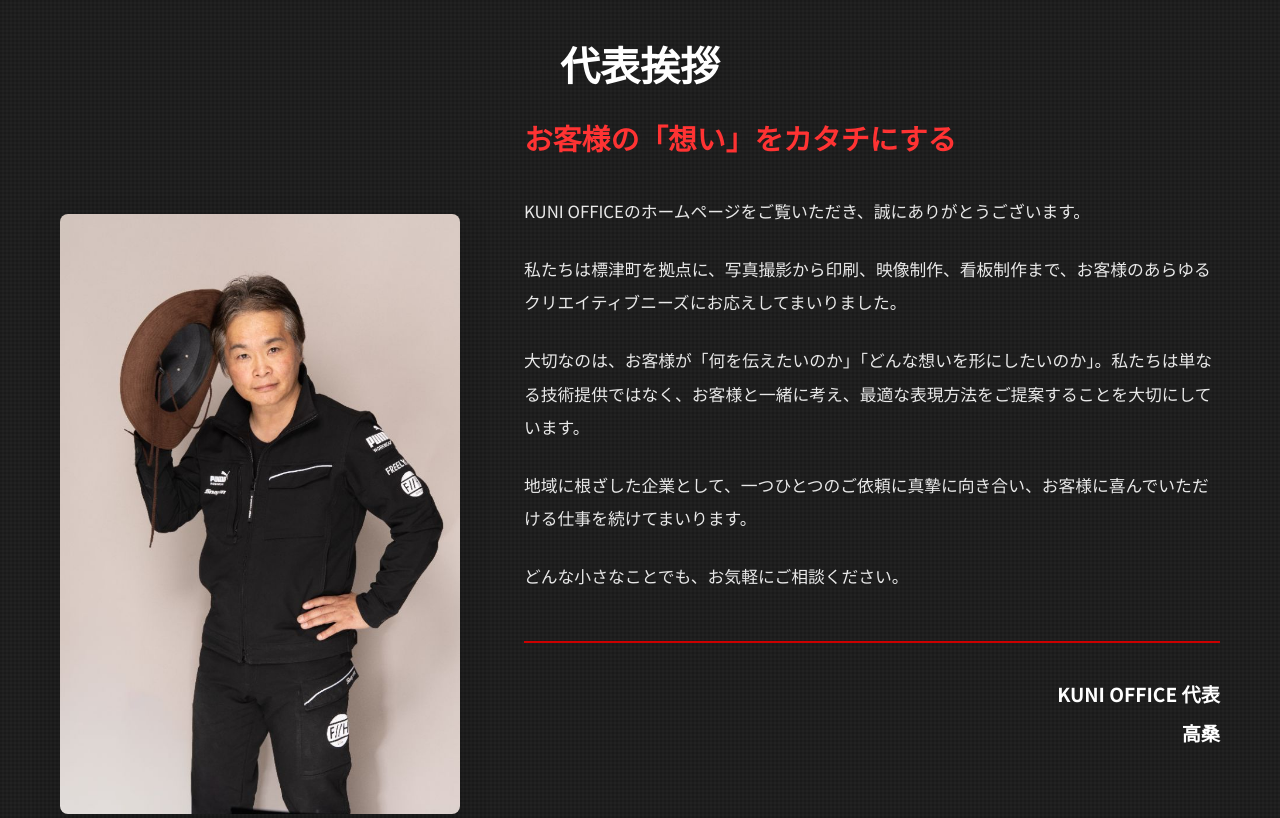
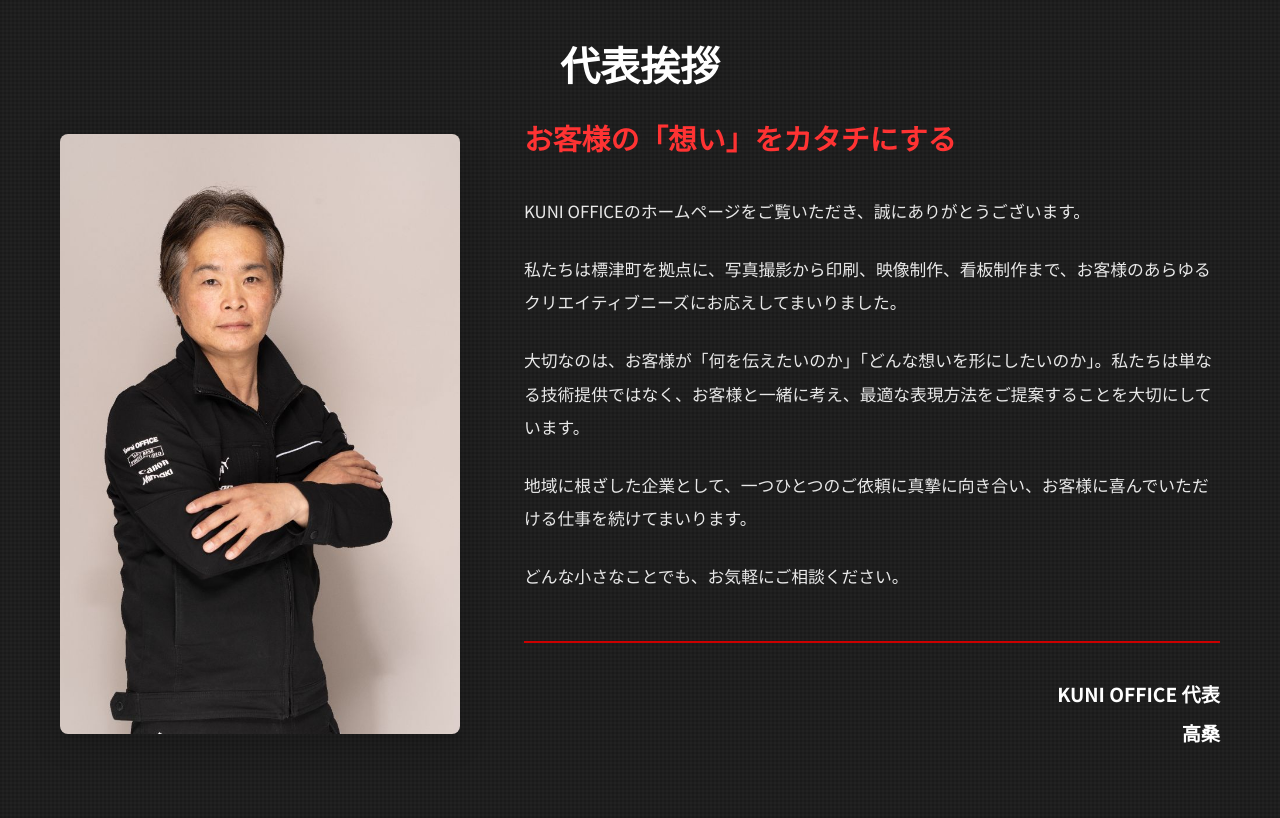
Before and after one commit to playmark0227-svg/kunioffice, a website: page index.html in a window 1280 px wide. Shown: the part 3160-3978 px from the top of the page. Drawn offline with nearby package versions, Linux system fonts and the light colour scheme; no server answers.

Commit message:
fix: 代表挨拶の写真の位置調整と画像順序を変更
【変更内容】
✅ 画像の順序を入れ替え
   - 1枚目: ceo-photo-2.jpg（腕組みポーズ）
   - 2枚目: ceo-photo-1.jpg（帽子を持つポーズ）

✅ sticky位置を上に調整
   - top: 100px → top: 20px
   - ヘッダーの下にぴったり配置

【動作】
- デフォルトで腕組みポーズ表示
- ホバーで帽子を持つポーズに切り替わる
- スクロール時に画面上部（20px）で固定

```diff
--- a/css/style.css
+++ b/css/style.css
@@ -596,7 +596,7 @@ ul {
 
 .greeting-image {
     position: sticky;
-    top: 100px;
+    top: 20px;
     overflow: hidden;
     border-radius: 8px;
     box-shadow: var(--shadow-lg);
--- a/index.html
+++ b/index.html
@@ -165,8 +165,8 @@
             <h2 class="section-title">代表挨拶</h2>
             <div class="greeting-content">
                 <div class="greeting-image" id="greetingImage">
-                    <img src="images/ceo-photo-1.jpg" alt="代表者写真" class="ceo-photo active">
-                    <img src="images/ceo-photo-2.jpg" alt="代表者写真" class="ceo-photo">
+                    <img src="images/ceo-photo-2.jpg" alt="代表者写真" class="ceo-photo active">
+                    <img src="images/ceo-photo-1.jpg" alt="代表者写真" class="ceo-photo">
                 </div>
                 <div class="greeting-text">
                     <h3>お客様の「想い」をカタチにする</h3>
```
